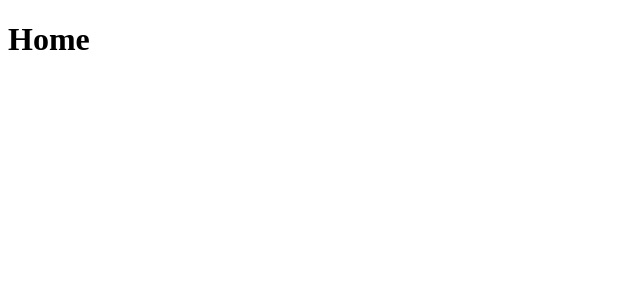
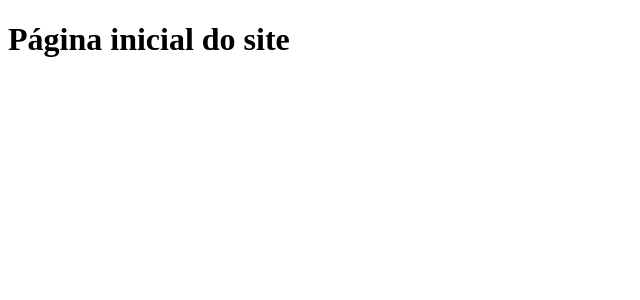
Before and after one commit to carlos-solaris/novatecla, a Next.js app: page / in a window 1280 px wide. Shown: the top 300 px of the page, without its empty margins (0-640 px from the left). Built offline with nearby package versions, Linux system fonts and the light colour scheme.

Commit message:
alteração

```diff
--- a/pages/index.js
+++ b/pages/index.js
@@ -1,5 +1,5 @@
 function Home() {
-    return <h1>Home</h1>
+  return <h1>Página inicial do site</h1>;
 }
 
 export default Home;
```
